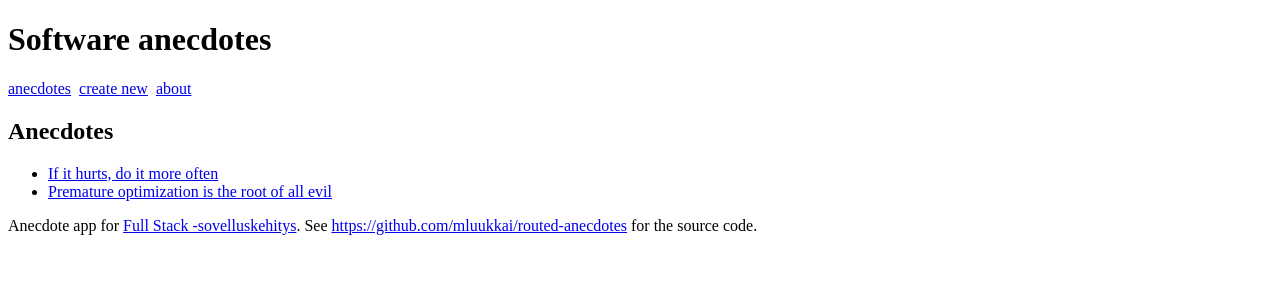
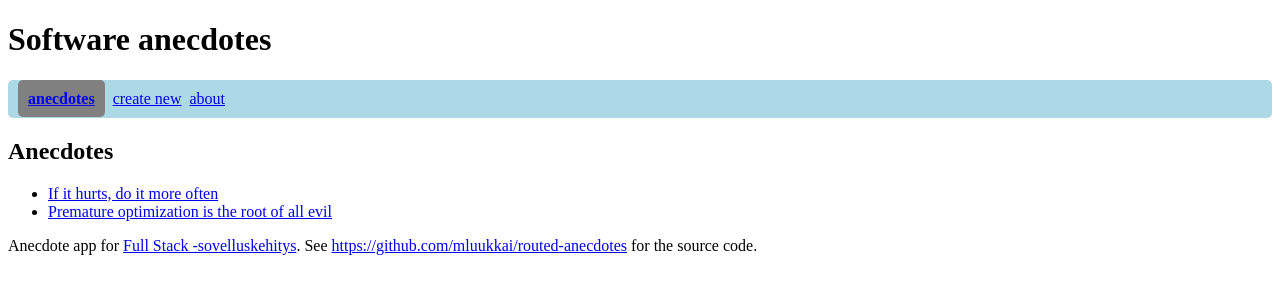
Before and after one commit to Jonharju/Fullstack, a React (Create React App) app in the folder Osa6/routed-anecdotes/: page / in a window 1280 px wide. Shown: the top 300 px of the page. Built offline with nearby package versions, Linux system fonts and the light colour scheme.

Commit message:
tehtävä 6.20 tehty

```diff
--- a/Osa6/routed-anecdotes/src/App.js
+++ b/Osa6/routed-anecdotes/src/App.js
@@ -1,5 +1,5 @@
 import React from 'react'
-import { BrowserRouter as Router, Route, Link } from 'react-router-dom'
+import { BrowserRouter as Router, Route, Link, NavLink } from 'react-router-dom'
 
 const AnecdoteList = ({ anecdotes }) => (
   <div>
@@ -162,15 +162,29 @@
         padding: 10,
         marginBottom: 10
       }
+      const menuStyle = {
+        color: 'purple',
+        background: 'lightblue',
+        borderRadius: 5,
+        padding: 10,
+        marginBottom: 10
+      }
+      const activeMenuStyle = {
+        fontWeight: 'bold',
+        background: 'grey',
+        borderRadius: 5,
+        padding: 10,
+        marginBottom: 10
+      }
     return (
       <div>
         <Router>
           <div>
             <h1>Software anecdotes</h1>
-            <div>
-              <Link to="/">anecdotes</Link> &nbsp;
-              <Link to="/create">create new</Link> &nbsp;
-              <Link to="/about">about</Link>
+            <div style={menuStyle}>
+              <NavLink exact to="/" activeStyle={activeMenuStyle}>anecdotes</NavLink> &nbsp;
+              <NavLink exact to="/create" activeStyle={activeMenuStyle}>create new</NavLink> &nbsp;
+              <NavLink exact to="/about" activeStyle={activeMenuStyle}>about</NavLink>
             </div>
             {this.state.notification === '' ? '' :
             <p style={notificationStyle}>{this.state.notification}</p>}
```
